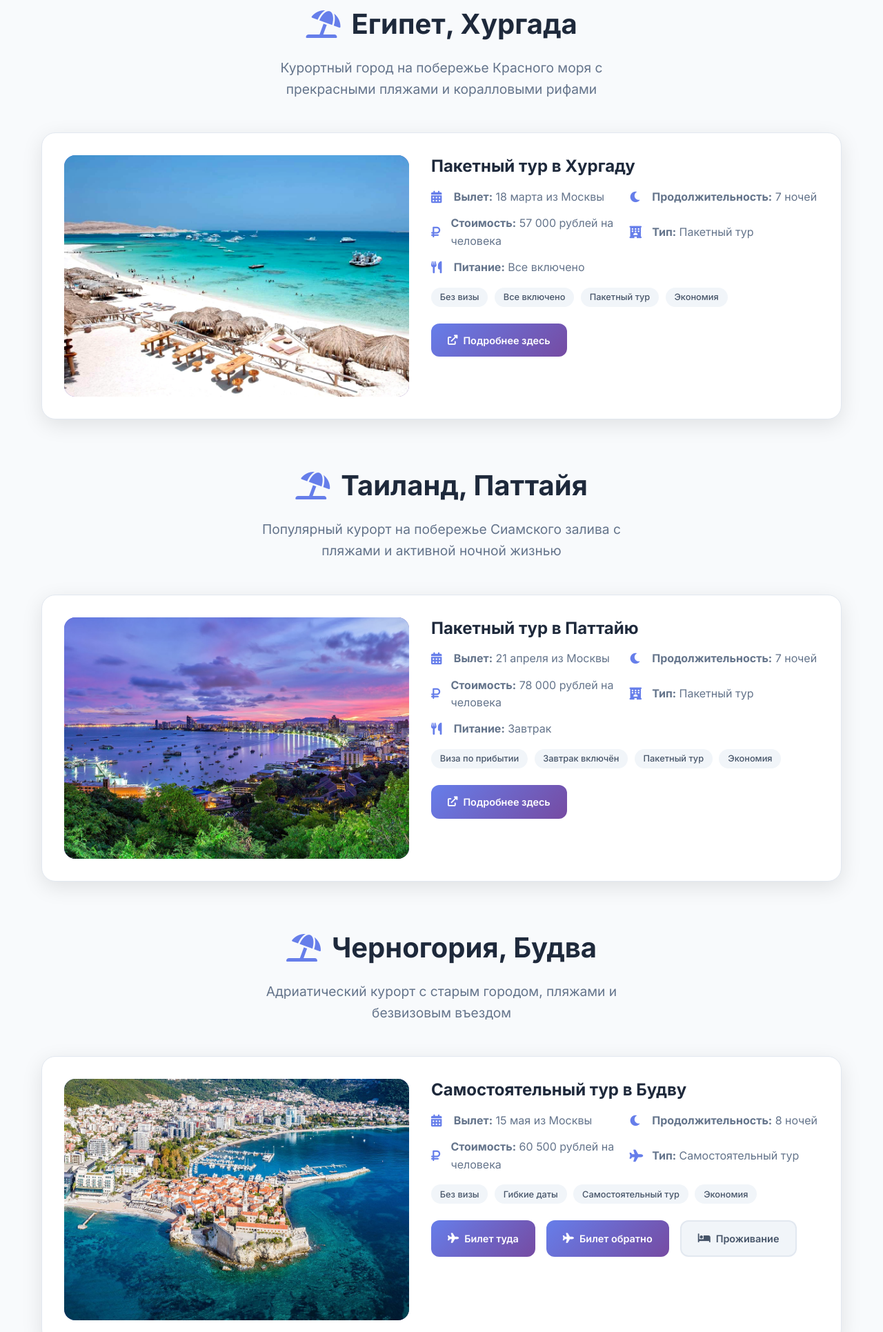
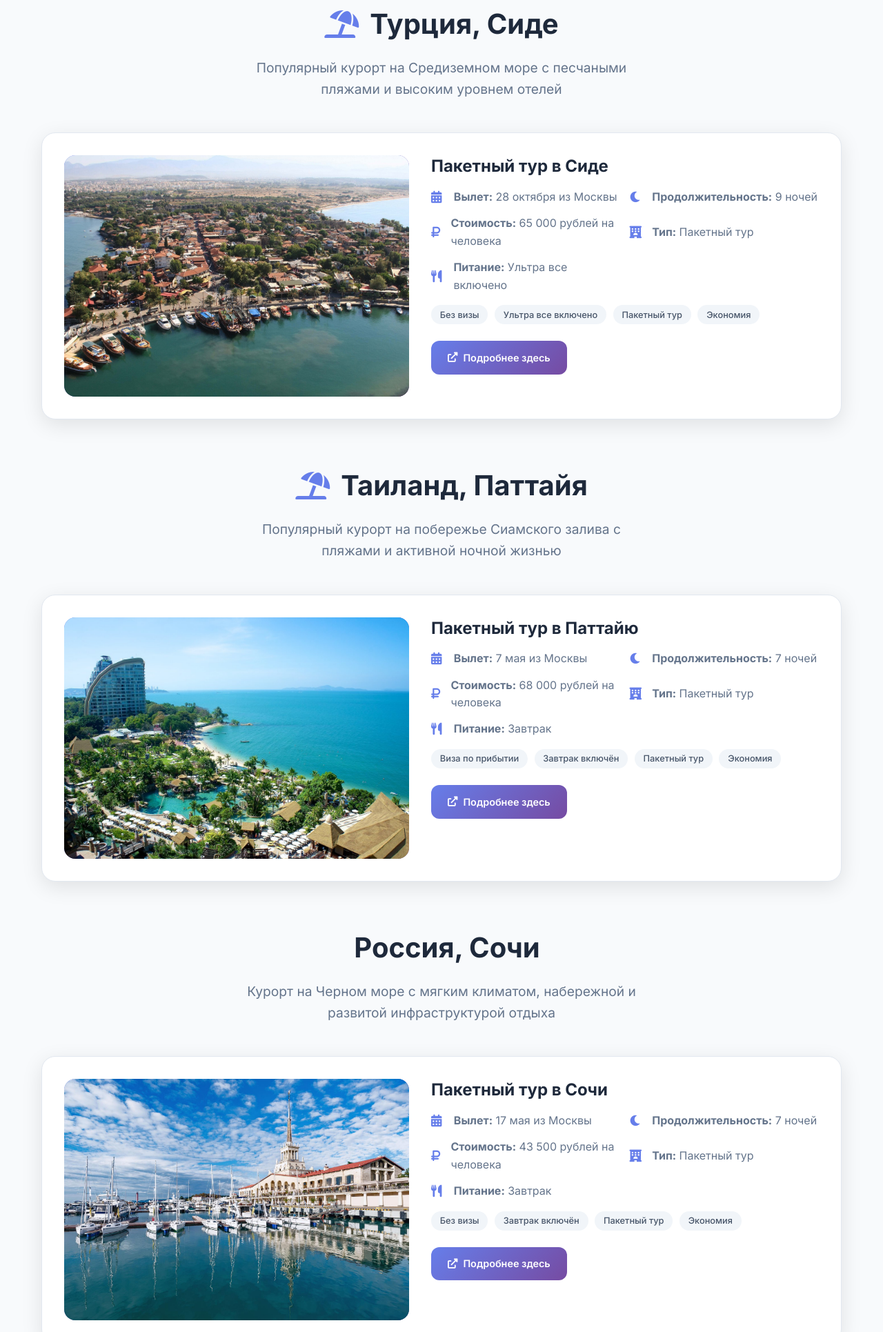
Before and after one commit to ootpusk/travel-tools, a website: page actual-tours.html in a window 1280 px wide. Shown: the part 547-2478 px from the top of the page at 69% size. Drawn offline with Linux system fonts and the light colour scheme.

Commit message:
Add files via upload

```diff
--- a/actual-tours.html
+++ b/actual-tours.html
@@ -33,7 +33,7 @@
         <div class="container">
             <div class="hero-content">
                 <h2>Актуальная подборка путешествий</h2>
-                <p>Цены актуальны на дату составления подборки (01.03.2026) и могут измениться</p>
+                <p>Цены актуальны на дату составления подборки (01.04.2026) и могут измениться</p>
             </div>
         </div>
     </section>
@@ -43,30 +43,30 @@
     <!-- Main Content -->
     <main class="main-content">
         <div class="container">
-            <!-- Egypt, Hurghada Section -->
-            <section id="hurghada" class="category-section">
+            <!-- Turkey, Side Section -->
+            <section id="side" class="category-section">
                 <div class="section-header">
-                    <h2><i class="fas fa-umbrella-beach"></i> Египет, Хургада</h2>
-                    <p>Курортный город на побережье Красного моря с прекрасными пляжами и коралловыми рифами</p>
+                    <h2><i class="fas fa-umbrella-beach"></i> Турция, Сиде</h2>
+                    <p>Популярный курорт на Средиземном море с песчаными пляжами и высоким уровнем отелей</p>
                 </div>
                 <div class="trip-card">
-                    <div class="trip-image hurghada">
-                        <img src="pic for actual tours/hurgada.jpg" alt="Хургада" class="trip-photo">
+                    <div class="trip-image side">
+                        <img src="pic for actual tours/side.jpg" alt="Сиде" class="trip-photo">
                     </div>
                     <div class="trip-content">
-                        <h3>Пакетный тур в Хургаду</h3>
+                        <h3>Пакетный тур в Сиде</h3>
                         <div class="trip-details">
                             <div class="trip-detail">
                                 <i class="fas fa-calendar-alt"></i>
-                                <span><strong>Вылет:</strong> 18 марта из Москвы</span>
+                                <span><strong>Вылет:</strong> 28 октября из Москвы</span>
                             </div>
                             <div class="trip-detail">
                                 <i class="fas fa-moon"></i>
-                                <span><strong>Продолжительность:</strong> 7 ночей</span>
+                                <span><strong>Продолжительность:</strong> 9 ночей</span>
                             </div>
                             <div class="trip-detail">
                                 <i class="fas fa-ruble-sign"></i>
-                                <span><strong>Стоимость:</strong> 57 000 рублей на человека</span>
+                                <span><strong>Стоимость:</strong> 65 000 рублей на человека</span>
                             </div>
                             <div class="trip-detail">
                                 <i class="fas fa-hotel"></i>
@@ -74,17 +74,17 @@
                             </div>
                             <div class="trip-detail">
                                 <i class="fas fa-utensils"></i>
-                                <span><strong>Питание:</strong> Все включено</span>
+                                <span><strong>Питание:</strong> Ультра все включено</span>
                             </div>
                         </div>
                         <div class="trip-features">
                             <span class="feature">Без визы</span>
-                            <span class="feature">Все включено</span>
+                            <span class="feature">Ультра все включено</span>
                             <span class="feature">Пакетный тур</span>
                             <span class="feature">Экономия</span>
                         </div>
                         <div class="trip-actions">
-                            <a href="https://tourvisor.ru/search.php?ts_dosearch=1&s_form_mode=0&s_nights_from=7&s_nights_to=8&s_rating=4&s_regular=1&x_hotel_codes=32207&s_j_date_from=16.03.2026&s_j_date_to=05.04.2026&s_adults=2&s_meal=7&s_flyfrom=1&s_country=1&s_currency=0" target="_blank" rel="noopener noreferrer" class="btn btn-primary">
+                            <a href="https://tourvisor.ru/search.php?ts_dosearch=1&s_form_mode=0&s_nights_from=9&s_nights_to=14&s_regular=1&x_hotel_codes=1114&s_j_date_from=14.10.2026&s_j_date_to=30.10.2026&s_adults=2&s_meal=7&s_stars=5&s_flyfrom=1&s_country=4&s_currency=0" target="_blank" rel="noopener noreferrer" class="btn btn-primary">
                                 <i class="fas fa-external-link-alt"></i>
                                 Подробнее здесь
                             </a>
@@ -101,14 +101,14 @@
                 </div>
                 <div class="trip-card">
                     <div class="trip-image pattaya">
-                        <img src="pic for actual tours/pat.jpg" alt="Паттайя" class="trip-photo">
+                        <img src="pic for actual tours/pattaya.jpg" alt="Паттайя" class="trip-photo">
                     </div>
                     <div class="trip-content">
                         <h3>Пакетный тур в Паттайю</h3>
                         <div class="trip-details">
                             <div class="trip-detail">
                                 <i class="fas fa-calendar-alt"></i>
-                                <span><strong>Вылет:</strong> 21 апреля из Москвы</span>
+                                <span><strong>Вылет:</strong> 7 мая из Москвы</span>
                             </div>
                             <div class="trip-detail">
                                 <i class="fas fa-moon"></i>
@@ -116,7 +116,7 @@
                             </div>
                             <div class="trip-detail">
                                 <i class="fas fa-ruble-sign"></i>
-                                <span><strong>Стоимость:</strong> 78 000 рублей на человека</span>
+                                <span><strong>Стоимость:</strong> 68 000 рублей на человека</span>
                             </div>
                             <div class="trip-detail">
                                 <i class="fas fa-hotel"></i>
@@ -134,7 +134,7 @@
                             <span class="feature">Экономия</span>
                         </div>
                         <div class="trip-actions">
-                            <a href="https://tourvisor.ru/search.php?ts_dosearch=1&s_form_mode=0&s_nights_from=7&s_nights_to=13&s_regular=1&x_hotel_codes=9399&s_j_date_from=21.04.2026&s_j_date_to=11.05.2026&s_adults=2&s_flyfrom=1&s_country=2&s_currency=0" target="_blank" rel="noopener noreferrer" class="btn btn-primary">
+                            <a href="https://tourvisor.ru/search.php?ts_dosearch=1&s_form_mode=0&s_nights_from=7&s_nights_to=21&s_regular=1&x_hotel_codes=59452&s_j_date_from=04.05.2026&s_j_date_to=24.05.2026&s_adults=2&s_flyfrom=1&s_country=2&s_currency=0" target="_blank" rel="noopener noreferrer" class="btn btn-primary">
                                 <i class="fas fa-external-link-alt"></i>
                                 Подробнее здесь
                             </a>
@@ -143,54 +143,50 @@
                 </div>
             </section>
 
-            <!-- Montenegro, Budva Section -->
-            <section id="budva" class="category-section">
+            <!-- Sochi, Russia Section -->
+            <section id="sochi" class="category-section">
                 <div class="section-header">
-                    <h2><i class="fas fa-umbrella-beach"></i> Черногория, Будва</h2>
-                    <p>Адриатический курорт с старым городом, пляжами и безвизовым въездом</p>
+                    <h2><i class="fas fa-mountain-city"></i> Россия, Сочи</h2>
+                    <p>Курорт на Черном море с мягким климатом, набережной и развитой инфраструктурой отдыха</p>
                 </div>
                 <div class="trip-card">
-                    <div class="trip-image budva">
-                        <img src="pic for actual tours/budva.jpg" alt="Будва" class="trip-photo">
+                    <div class="trip-image sochi">
+                        <img src="pic for actual tours/sochi.jpg" alt="Сочи" class="trip-photo">
                     </div>
                     <div class="trip-content">
-                        <h3>Самостоятельный тур в Будву</h3>
+                        <h3>Пакетный тур в Сочи</h3>
                         <div class="trip-details">
                             <div class="trip-detail">
                                 <i class="fas fa-calendar-alt"></i>
-                                <span><strong>Вылет:</strong> 15 мая из Москвы</span>
+                                <span><strong>Вылет:</strong> 17 мая из Москвы</span>
                             </div>
                             <div class="trip-detail">
                                 <i class="fas fa-moon"></i>
-                                <span><strong>Продолжительность:</strong> 8 ночей</span>
+                                <span><strong>Продолжительность:</strong> 7 ночей</span>
                             </div>
                             <div class="trip-detail">
                                 <i class="fas fa-ruble-sign"></i>
-                                <span><strong>Стоимость:</strong> 60 500 рублей на человека</span>
+                                <span><strong>Стоимость:</strong> 43 500 рублей на человека</span>
                             </div>
                             <div class="trip-detail">
-                                <i class="fas fa-plane"></i>
-                                <span><strong>Тип:</strong> Самостоятельный тур</span>
+                                <i class="fas fa-hotel"></i>
+                                <span><strong>Тип:</strong> Пакетный тур</span>
+                            </div>
+                            <div class="trip-detail">
+                                <i class="fas fa-utensils"></i>
+                                <span><strong>Питание:</strong> Завтрак</span>
                             </div>
                         </div>
                         <div class="trip-features">
                             <span class="feature">Без визы</span>
-                            <span class="feature">Гибкие даты</span>
-                            <span class="feature">Самостоятельный тур</span>
+                            <span class="feature">Завтрак включён</span>
+                            <span class="feature">Пакетный тур</span>
                             <span class="feature">Экономия</span>
                         </div>
                         <div class="trip-actions">
-                            <a href="https://avs.io/dVFM" target="_blank" rel="noopener noreferrer" class="btn btn-primary">
-                                <i class="fas fa-plane"></i>
-                                Билет туда
-                            </a>
-                            <a href="https://avs.io/dVEp" target="_blank" rel="noopener noreferrer" class="btn btn-primary">
-                                <i class="fas fa-plane"></i>
-                                Билет обратно
-                            </a>
-                            <a href="https://www.booking.com/Share-y8DfUP" target="_blank" rel="noopener noreferrer" class="btn btn-secondary">
-                                <i class="fas fa-bed"></i>
-                                Проживание
+                            <a href="https://tourvisor.ru/search.php?ts_dosearch=1&s_form_mode=0&s_nights_from=7&s_nights_to=21&s_regular=1&x_hotel_codes=30095&s_j_date_from=14.05.2026&s_j_date_to=23.05.2026&s_adults=2&s_flyfrom=1&s_country=47&s_currency=0" target="_blank" rel="noopener noreferrer" class="btn btn-primary">
+                                <i class="fas fa-external-link-alt"></i>
+                                Подробнее здесь
                             </a>
                         </div>
                     </div>
@@ -247,9 +243,9 @@
                 <div class="footer-section">
                     <h4>Направления</h4>
                     <ul>
-                        <li><a href="#hurghada">Египет, Хургада</a></li>
+                        <li><a href="#side">Турция, Сиде</a></li>
                         <li><a href="#pattaya">Таиланд, Паттайя</a></li>
-                        <li><a href="#budva">Черногория, Будва</a></li>
+                        <li><a href="#sochi">Россия, Сочи</a></li>
                     </ul>
                 </div>
                 <div class="footer-section">
```
Also changed, not shown: pic for actual tours/pattaya.jpg (added), pic for actual tours/side.jpg (added), pic for actual tours/sochi.jpg (added).
